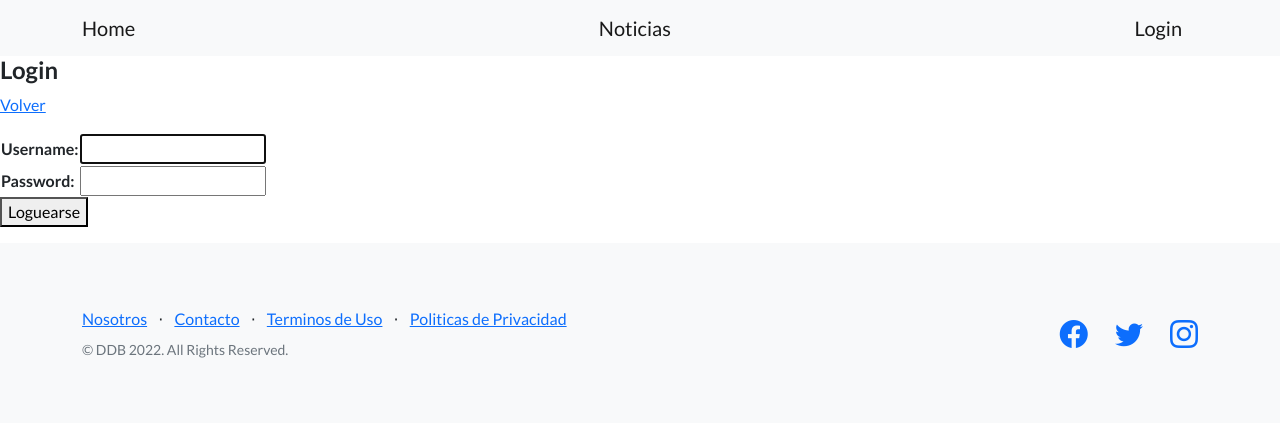
After one commit to mdanieli20/ENTREGA-FINAL-DiNobile_Danieli_Bringas, a Django app: page /accounts/login/ in a window 1280 px wide. The commit adds this page. Shown: the top 423 px of the page. Run offline with Django 4.2, Linux system fonts and the light colour scheme; some libraries are stand-ins or nearby versions.

Commit message:
agregamos login

```diff
--- a/accounts/urls.py
+++ b/accounts/urls.py
@@ -1,4 +1,4 @@
-from importlib.resources import path
+from django.urls import path
 from .views import login
 
 urlpatterns = [
--- a/accounts/views.py
+++ b/accounts/views.py
@@ -1,5 +1,23 @@
 from http.client import HTTPResponse
-from django.shortcuts import render
+from django.shortcuts import render, redirect
+from django.contrib.auth.forms import AuthenticationForm
+from django.contrib.auth import authenticate, login as django_login
+def login(request):
+    if request.method == 'POST':
+        form = AuthenticationForm(request, data=request.POST)
+        if form.is_valid():
+            username = form.cleaned_data.get('username')
+            password = form.cleaned_data.get('password')
+            user = authenticate(username=username, password=password)
 
-def login(request):
-    return HTTPResponse('')
+            if user is not None:
+                django_login(request, user)
+                redirect('Home')
+            else:
+                return render(request, 'accounts/login.html', {'form': form})
+        else:
+            return render(request, 'accounts/login.html', {'form': form})
+
+
+    form = AuthenticationForm()
+    return render(request, 'accounts/login.html', {'form': form})
--- /dev/null
+++ b/templates/accounts/login.html
@@ -0,0 +1,26 @@
+{% extends 'base.html' %}
+
+{% block title %}
+<title>Login</title>
+{% endblock title %}
+
+{% block texto_header %}
+<h4>
+    Login
+</h4>
+{% endblock texto_header %}
+
+{% block despues_del_header %}
+<p>
+    <a href={% url 'home'%}>Volver</a>
+</p>
+<p>
+    <form action={% url 'login' %} method="post">
+        {% csrf_token %}
+        <table>
+            {{form.as_table}}
+        </table>
+        <button>Loguearse</button>
+    </form>
+</p>
+{% endblock despues_del_header %}
--- a/templates/base.html
+++ b/templates/base.html
@@ -30,6 +30,7 @@
             <div class="container">
                 <a class="navbar-brand" href={% url 'home' %}>Home</a>
                 <a class="navbar-brand" href={% url 'listado_noticias' %}>Noticias</a>
+                <a class="navbar-brand" href={% url 'login' %}>Login</a>
             </div>
         </nav>
 
```
